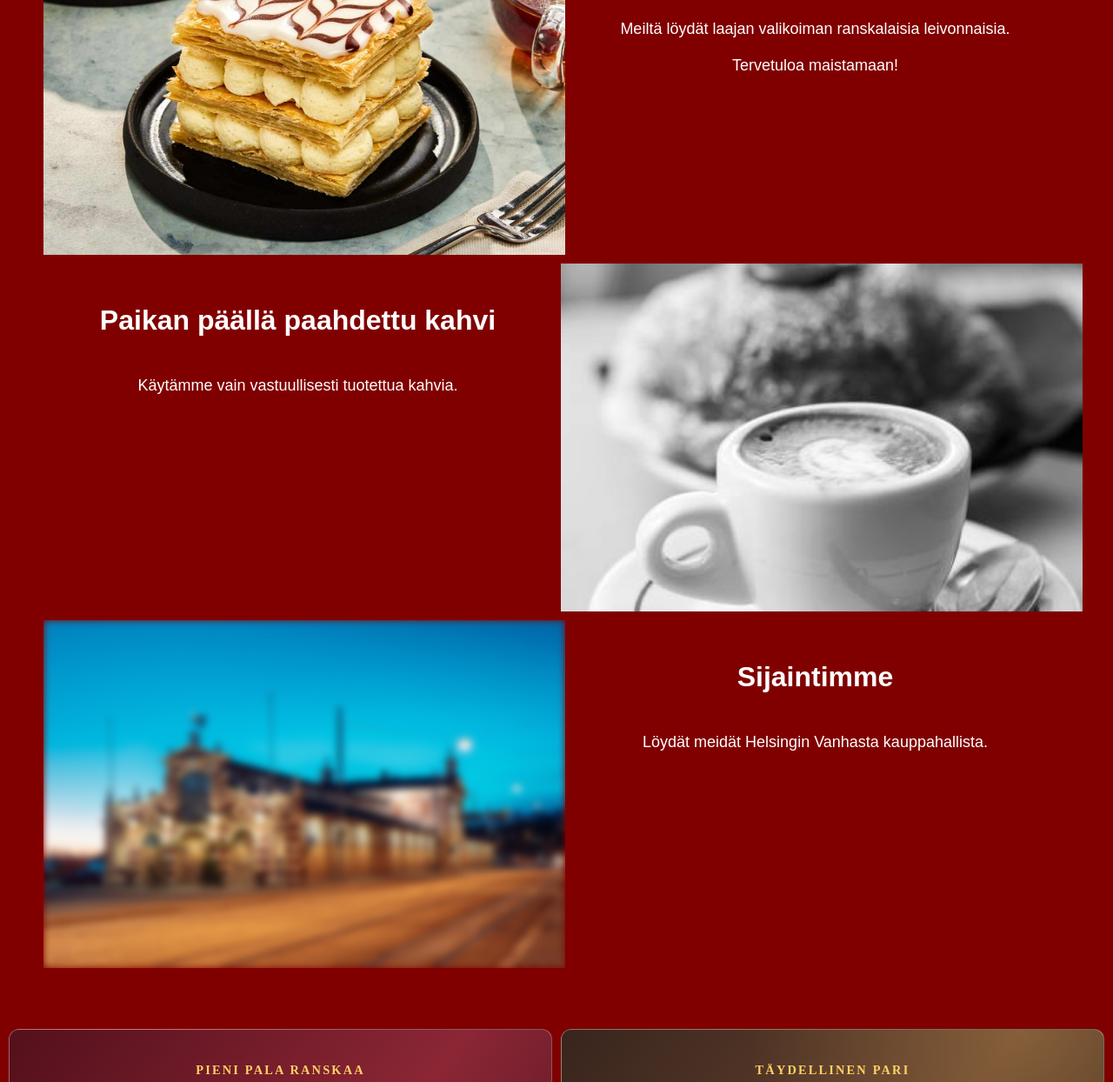
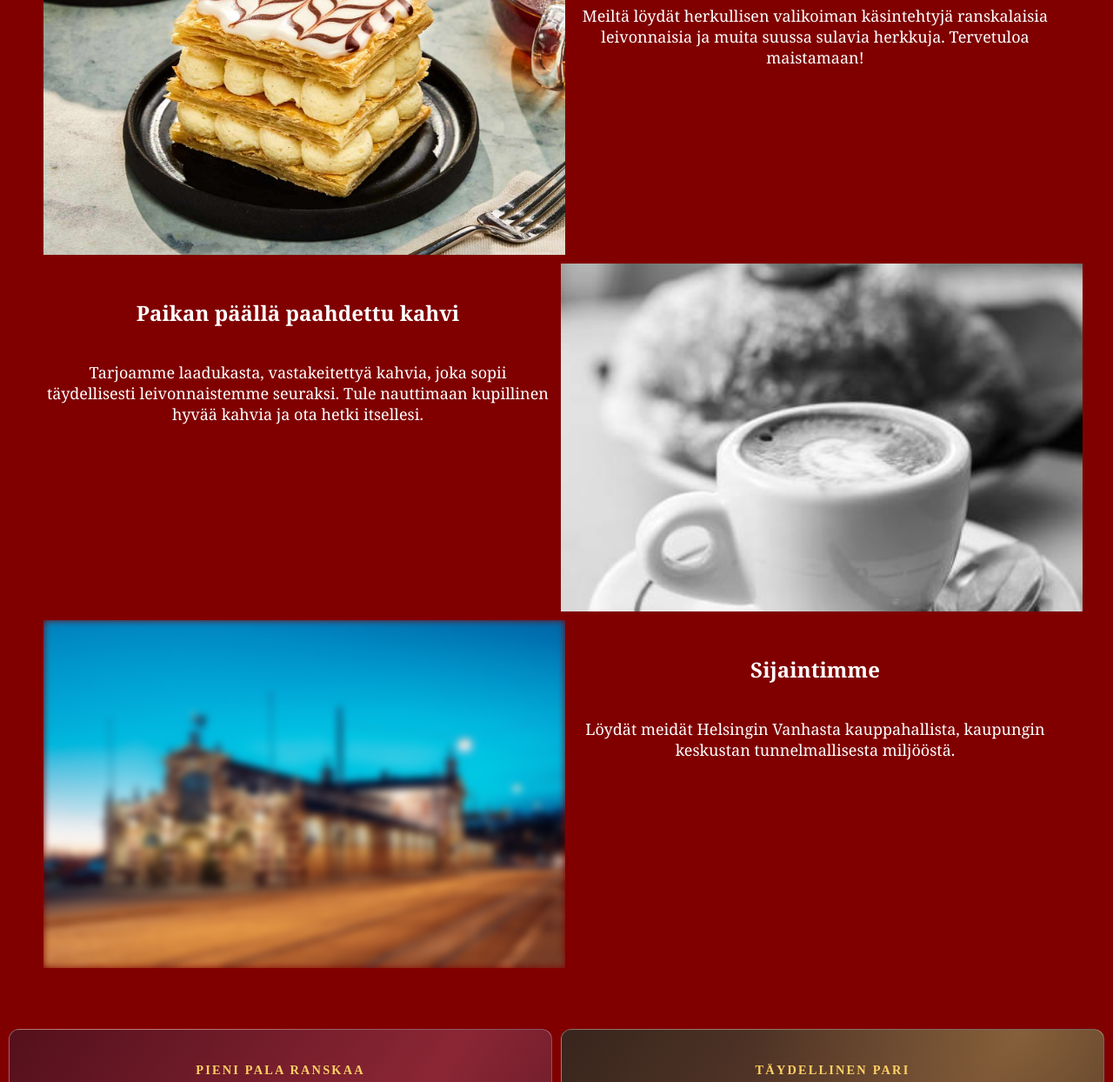
Before and after one commit to annakristiina/animaatiot, a plain HTML site: page index.html in a window 1280 px wide. Shown: the part 757-2001 px from the top of the page at 87% size. Drawn offline with Linux system fonts and the light colour scheme.

Commit message:
Hiottu sivun ulkoasua ja tekstejä

```diff
--- a/index.html
+++ b/index.html
@@ -29,12 +29,13 @@
                 </section>
                 <section class="teksti">
                     <h2>Herkulliset leivonnaiset</h2>
-                    <p>Meiltä löydät laajan valikoiman ranskalaisia leivonnaisia.<br>
-                        <br>Tervetuloa maistamaan!</p>
+                    <p>Meiltä löydät herkullisen valikoiman käsintehtyjä ranskalaisia leivonnaisia
+                        ja muita suussa sulavia herkkuja. Tervetuloa maistamaan!</p>
                 </section>
                 <section class="teksti">
                     <h2>Paikan päällä paahdettu kahvi</h2>
-                    <p>Käytämme vain vastuullisesti tuotettua kahvia.</p>
+                    <p>Tarjoamme laadukasta, vastakeitettyä kahvia, joka sopii täydellisesti
+                        leivonnaistemme seuraksi. Tule nauttimaan kupillinen hyvää kahvia ja ota hetki itsellesi.</p>
                 </section>
                 <section class="animaatio2 animaatio-alue">
                     <img src="kuvat/kuva2.jpg" alt="Kupillinen kahvia" class="mustavalko">
@@ -44,7 +45,7 @@
                 </section>
                 <section class="teksti">
                     <h2>Sijaintimme</h2>
-                    <p>Löydät meidät Helsingin Vanhasta kauppahallista.</p>
+                    <p>Löydät meidät Helsingin Vanhasta kauppahallista, kaupungin keskustan tunnelmallisesta miljööstä.</p>
                 </section>
             </main>
 
--- a/styles.css
+++ b/styles.css
@@ -71,6 +71,7 @@ nav {
     padding: 20px;
     background-color: maroon;
     font-size: 1.5rem;
+    font-family: Georgia, "Times New Roman", serif;;
 }
 
 nav a {
@@ -98,13 +99,13 @@ main {
 
 .teksti {
     color: white;
-    font-family: Arial, Helvetica, sans-serif;
+    font-family: Georgia, "Times New Roman", serif;
     justify-content: center;
     text-align: center;
 }
 
 h2 {
-    font-size: xx-large;
+    font-size: x-large;
     padding: 20px;
 }
 
```
